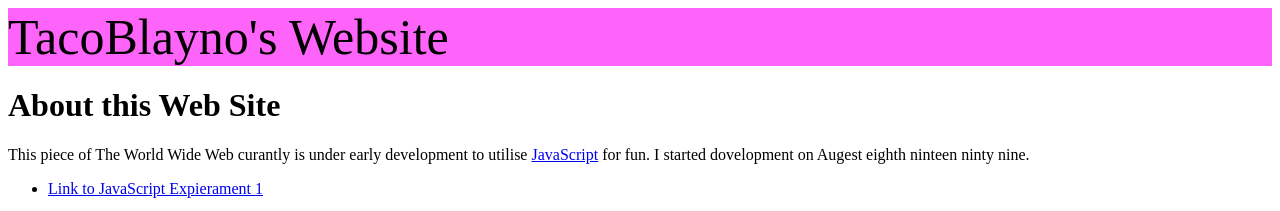
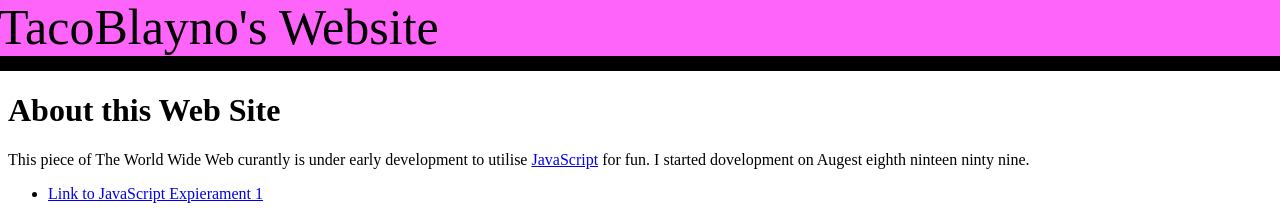
Before and after one commit to TacoBlayno/tacoblayno.github.io, a plain HTML site: page index.html in a window 1280 px wide. Drawn offline with Linux system fonts and the light colour scheme.

Commit message:
Update index.html

```diff
--- a/index.html
+++ b/index.html
@@ -10,11 +10,14 @@
     <style>
 
         header{
-          background-color: rgb(255, 100, 250);
-          border-color: rgb(255, 0, 200);
-          font-style: curcive, italic;
-          font-size: 50px;
-        }
+                background-color: rgb(255, 100, 250);
+                border-color: rgb(255, 0, 200);
+                border-bottom: 15px solid rgb(0, 0, 0);
+                font-style: curcive, italic;
+                font-size: 50px;
+                margin: -10px;
+                margin-bottom: 15px;
+            }
 
     </style>
 
```
